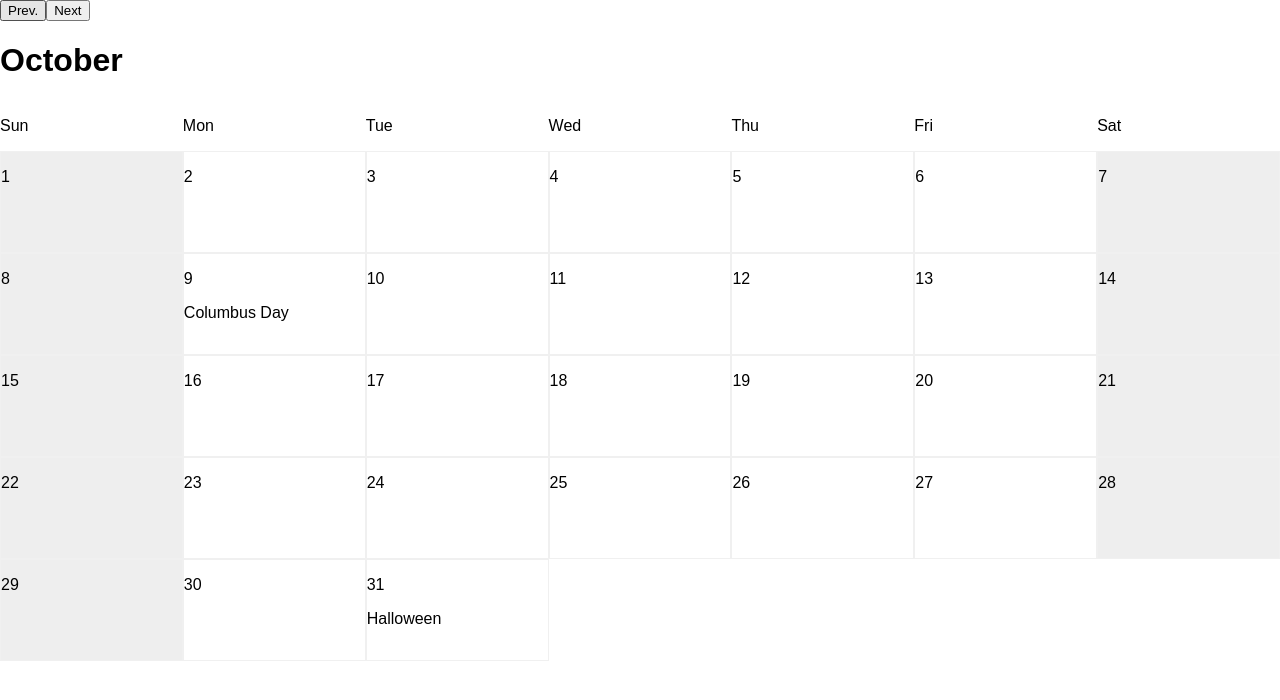
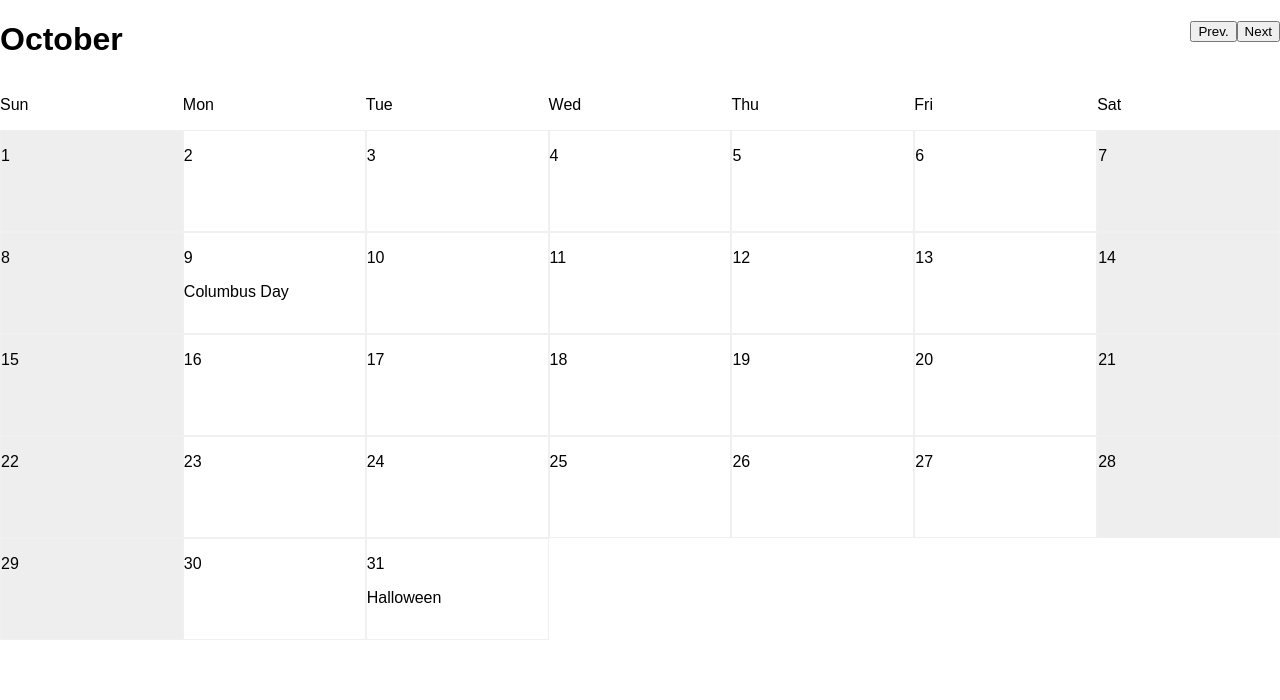
Before and after one commit to jsullivan5/calendar, a React (Create React App) app: page / in a window 1280 px wide. Shown: the top 700 px of the page. Built offline with nearby package versions, Linux system fonts and the light colour scheme.

Commit message:
Add style for Nav buttons in header

```diff
--- a/src/components/styles/App.css
+++ b/src/components/styles/App.css
@@ -35,3 +35,7 @@
   height: 300px;
   width: 300px;
 }
+
+.nav {
+  float: right;
+}
```
